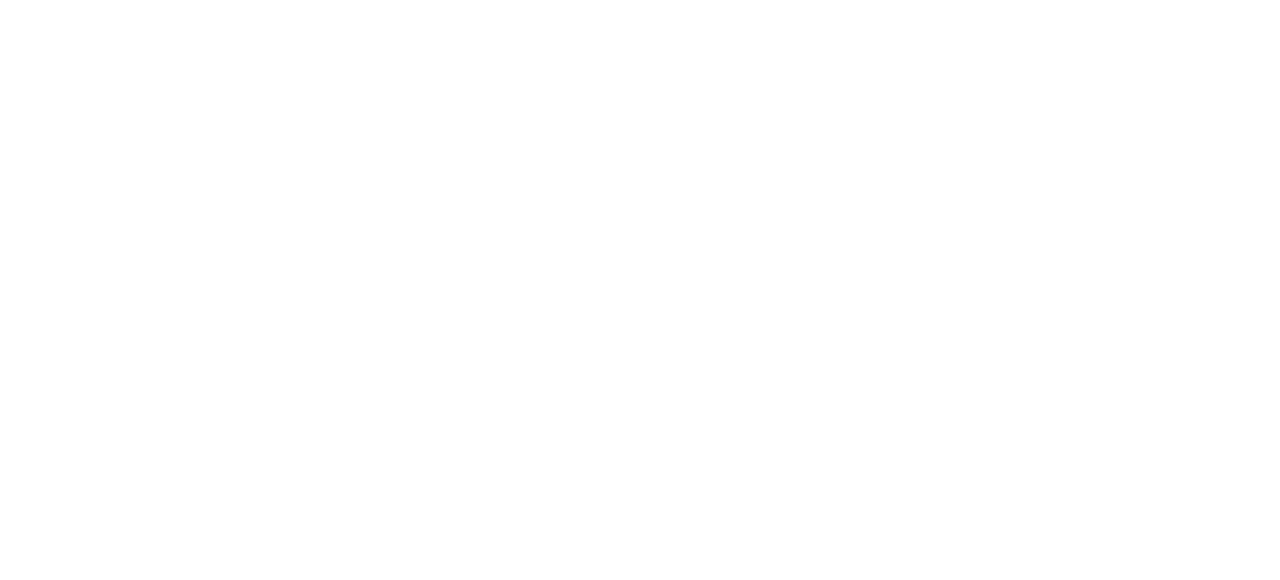
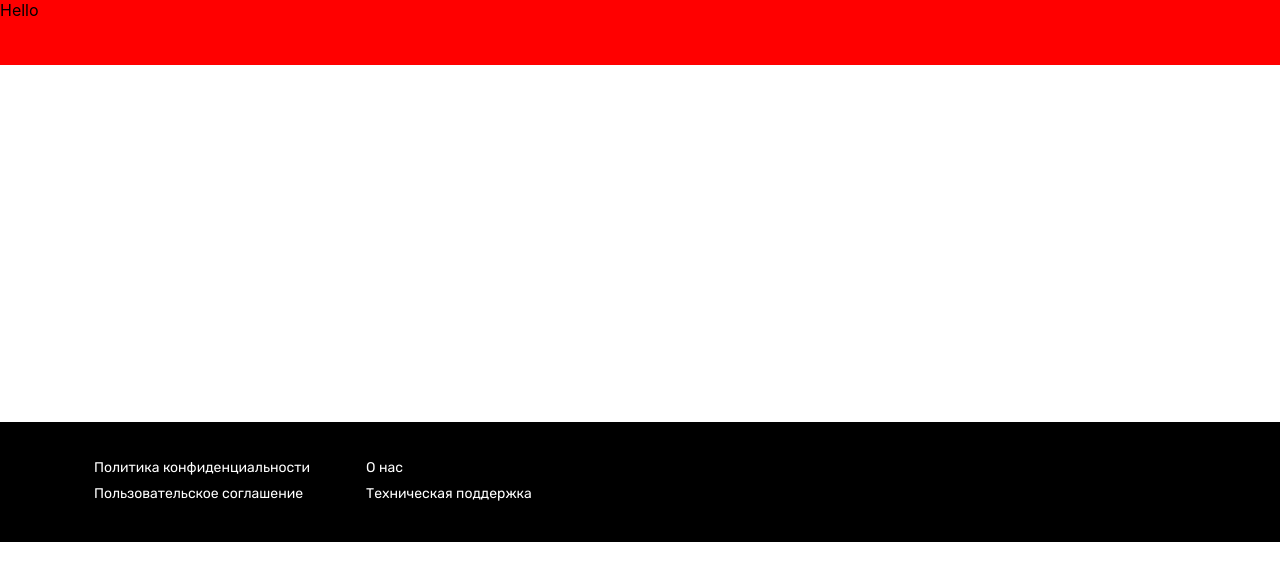
Before and after one commit to asphodel6/StudyUp, a React (Create React App) app: page / in a window 1280 px wide. Shown: the top 580 px of the page. Built offline with nearby package versions, Linux system fonts and the light colour scheme.

Commit message:
Сверстал footer

```diff
--- a/public/index.html
+++ b/public/index.html
@@ -24,6 +24,7 @@
       work correctly both with client-side routing and a non-root public URL.
       Learn how to configure a non-root public URL by running `npm run build`.
     -->
+    <link href="https://fonts.googleapis.com/css2?family=Rubik:ital,wght@0,300;0,400;0,500;0,600;0,700;0,800;0,900;1,300;1,400;1,500;1,600;1,700;1,800;1,900&display=swap" rel="stylesheet">
     <title>React App</title>
   </head>
   <body>
--- a/src/App.css
+++ b/src/App.css
@@ -0,0 +1,6 @@
+.app-wrapper {
+  margin: 0 auto;
+  display: grid;
+  width: 1280px;
+  height: 720px;
+}
--- a/src/App.js
+++ b/src/App.js
@@ -1,12 +1,19 @@
 import React from "react";
+import { BrowserRouter } from "react-router-dom";
 import "./App.css";
+import Footer from "./components/Footer/Footer";
 import Header from "./components/Header/Header";
+import Main from "./components/Main/Main";
 
 function App() {
   return (
-    <div className="App">
-      <Header />
-    </div>
+    <BrowserRouter>
+      <div className="app-wrapper">
+        <Header />
+        <Main />
+        <Footer />
+      </div>
+    </BrowserRouter>
   );
 }
 
--- /dev/null
+++ b/src/components/Footer/Footer.jsx
@@ -0,0 +1,15 @@
+import React from "react";
+import style from './Footer.module.css'
+
+function Footer() {
+    return (
+        <div className={style.footer}>
+            <div className={style.privacyPolicy}>Политика конфиденциальности</div>
+            <div className={style.aboutUs}>О нас</div>
+            <div className={style.termsOfUSe}>Пользовательское соглашение</div>
+            <div className={style.technicalSupport}>Техническая поддержка</div>
+        </div>
+    );
+}
+
+export default Footer;
--- /dev/null
+++ b/src/components/Footer/Footer.module.css
@@ -0,0 +1,57 @@
+.footer {
+    width: 1280px;
+    height: 120px;
+    left: 0px;
+    top: 600px;
+    background-color: black;
+    display: grid;
+    grid-template-areas:
+    "a c"
+    /* "b d"; */
+}
+
+.privacyPolicy {
+    font-family: 'Rubik', sans-serif;
+    font-style: normal;
+    font-weight: 400;
+    font-size: 14px;
+    line-height: 17px;
+    color: white;
+    grid-area: "a";
+    margin-left: 94px;
+    margin-top: 37px;
+}
+
+.termsOfUSe {
+    font-family: 'Rubik', sans-serif;
+    font-style: normal;
+    font-weight: 400;
+    font-size: 14px;
+    line-height: 17px;
+    color: white;
+    grid-area: "b";
+    margin-left: 94px;
+    margin-bottom: 30px;
+}
+
+.aboutUs {
+    font-family: 'Rubik', sans-serif;
+    font-style: normal;
+    font-weight: 400;
+    font-size: 14px;
+    line-height: 17px;
+    color: white;
+    grid-area: "c";
+    margin-right: 821px;
+    margin-top: 37px;
+}
+
+.technicalSupport {
+    font-family: 'Rubik', sans-serif;
+    font-style: normal;
+    font-weight: 400;
+    font-size: 14px;
+    line-height: 17px;
+    color: white;
+    grid-area: "d";
+}
--- a/src/components/Header/Header.jsx
+++ b/src/components/Header/Header.jsx
@@ -1,9 +1,9 @@
 import React from "react";
-import s from './Header.module.css'
+import style from './Header.module.css'
 
 function Header() {
     return (
-        <div></div>
+        <div className={style.header}>Hello</div>
     );
 }
 
--- a/src/components/Header/Header.module.css
+++ b/src/components/Header/Header.module.css
@@ -0,0 +1,5 @@
+.header {
+    color: black;
+    background-color: red;
+    height: 65px;
+}
--- /dev/null
+++ b/src/components/Main/Main.jsx
@@ -0,0 +1,10 @@
+import React from "react";
+import style from './Main.module.css'
+
+function Main() {
+    return (
+        <div></div>
+    );
+}
+
+export default Main;
```
Also changed, not shown: src/components/Main/Main.module.css (added).
